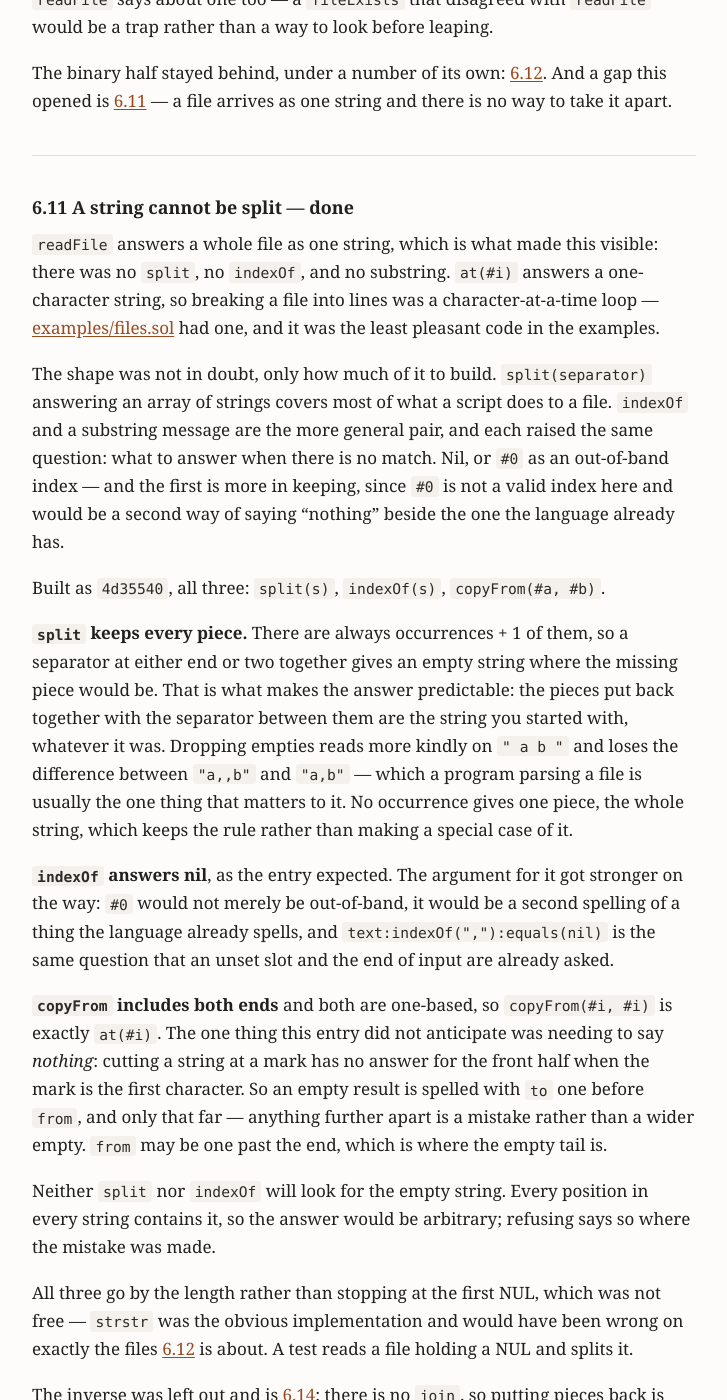
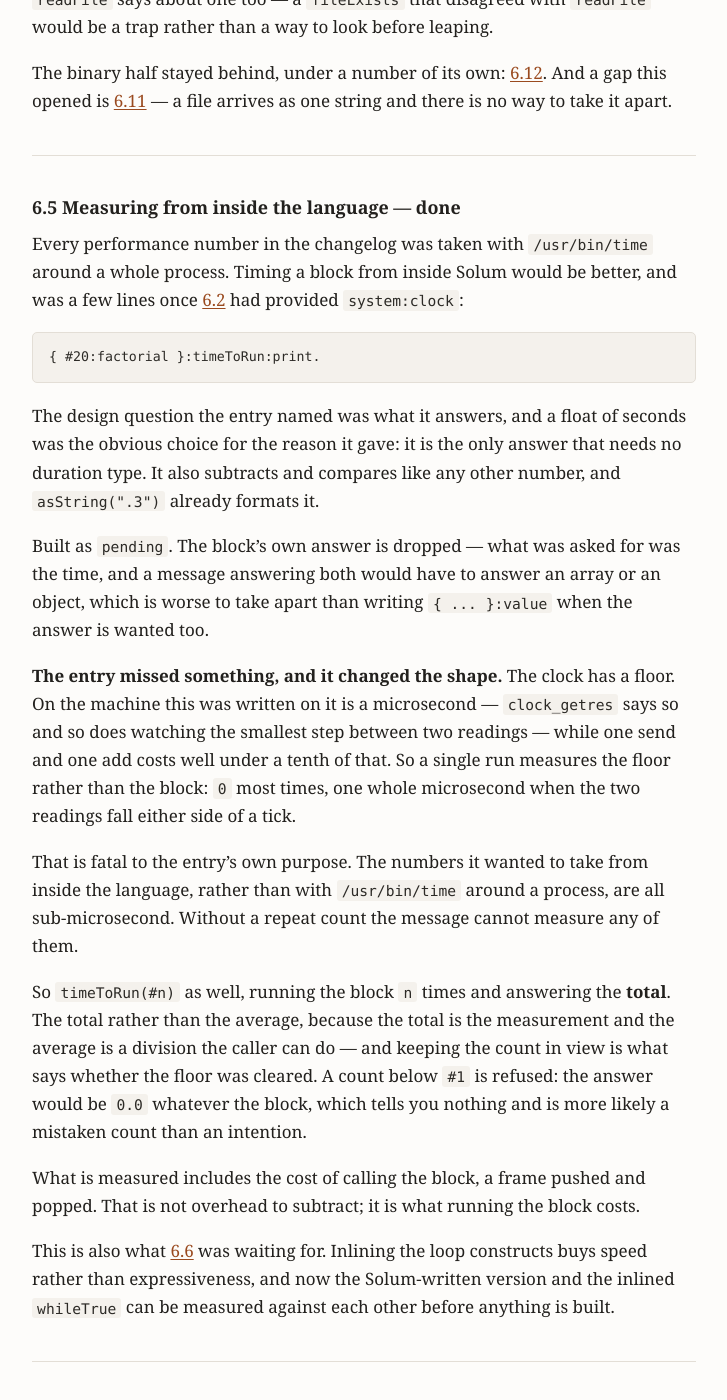
Before and after one commit to hansolovkarlsson/Solveig, a Jekyll site: the page built from docs/COMPLETED.md, in a window 1280 px wide and 1400 px high, scrolled down 21574 px. Shown: the whole window, without its empty margins (276-1003 px from the left). Built offline with Jekyll 4.4.1, drawn with Linux system fonts in a browser that asks for light colours; our own code applies the rules of GitHub Pages for plain Markdown files.

Commit message:
Let a block time itself
`{ ... }:timeToRun` answers the seconds the block took, as a float --
the only answer that needs no duration type, and one that subtracts,
compares and formats like any other number. The block's own answer is
dropped: what was asked for was the time, and `{ ... }:value` is there
when the answer is wanted too.

The entry missed something that changed the shape of the thing. The
clock has a floor -- a microsecond here, by clock_getres and by watching
the smallest step between two readings -- while one send and one add
costs well under a tenth of that. So a single run measures the floor
rather than the block: 0 most times, one whole microsecond when the two
readings fall either side of a tick.

That is fatal to the entry's own purpose. It exists because every
performance number in the changelog was taken with /usr/bin/time around
a whole process, and the numbers it wanted instead are all
sub-microsecond. Without a repeat count the message cannot measure one
of them.

So `timeToRun(#n)` as well, running the block n times and answering the
total. The total rather than the average: the total is the measurement,
the average is a division the caller can do, and keeping the count in
view is what says whether the floor was cleared. A count below #1 is
refused, the answer being 0.0 whatever the block.

What is measured includes the cost of calling the block, a frame pushed
and popped. That is not overhead to subtract; it is what running the
block costs.

This is what 6.6 was waiting for -- inlining the loop constructs buys
speed rather than expressiveness, so it was never worth doing on a
guess, and the two forms can now be measured against each other first.

Roadmap 6.5.

Co-Authored-By: Claude Opus 5 <noreply@anthropic.com>
Claude-Session: https://claude.ai/code/session_014Emnizwfra15qgDU979HaB

````diff
--- a/docs/COMPLETED.md
+++ b/docs/COMPLETED.md
@@ -837,6 +837,54 @@ and there is no way to take it apart.
 
 ---
 
+### 6.5 Measuring from inside the language — **done**
+
+Every performance number in the changelog was taken with `/usr/bin/time` around
+a whole process. Timing a block from inside Solum would be better, and was a few
+lines once [6.2](#62-a-system-object--done) had provided `system:clock`:
+
+```
+{ #20:factorial }:timeToRun:print.
+```
+
+The design question the entry named was what it answers, and a float of seconds
+was the obvious choice for the reason it gave: it is the only answer that needs
+no duration type. It also subtracts and compares like any other number, and
+`asString(".3")` already formats it.
+
+Built as `pending`. The block's own answer is dropped — what was asked for was
+the time, and a message answering both would have to answer an array or an
+object, which is worse to take apart than writing `{ ... }:value` when the
+answer is wanted too.
+
+**The entry missed something, and it changed the shape.** The clock has a floor.
+On the machine this was written on it is a microsecond — `clock_getres` says so
+and so does watching the smallest step between two readings — while one send and
+one add costs well under a tenth of that. So a single run measures the floor
+rather than the block: `0` most times, one whole microsecond when the two
+readings fall either side of a tick.
+
+That is fatal to the entry's own purpose. The numbers it wanted to take from
+inside the language, rather than with `/usr/bin/time` around a process, are all
+sub-microsecond. Without a repeat count the message cannot measure any of them.
+
+So `timeToRun(#n)` as well, running the block `n` times and answering the
+**total**. The total rather than the average, because the total is the
+measurement and the average is a division the caller can do — and keeping the
+count in view is what says whether the floor was cleared. A count below `#1` is
+refused: the answer would be `0.0` whatever the block, which tells you nothing
+and is more likely a mistaken count than an intention.
+
+What is measured includes the cost of calling the block, a frame pushed and
+popped. That is not overhead to subtract; it is what running the block costs.
+
+This is also what [6.6](ROADMAP.md#66-the-loop-constructs-are-library-code-and-pay-for-it)
+was waiting for. Inlining the loop constructs buys speed rather than
+expressiveness, and now the Solum-written version and the inlined `whileTrue`
+can be measured against each other before anything is built.
+
+---
+
 ### 6.11 A string cannot be split — **done**
 
 `readFile` answers a whole file as one string, which is what made this visible:
````
Also changed, not shown: docs/CHANGELOG.md (+48 -0 lines), docs/GUIDE.md (+17 -3 lines), docs/REFERENCE.md (+32 -0 lines), docs/ROADMAP.md (+12 -22 lines), 3 other files.
